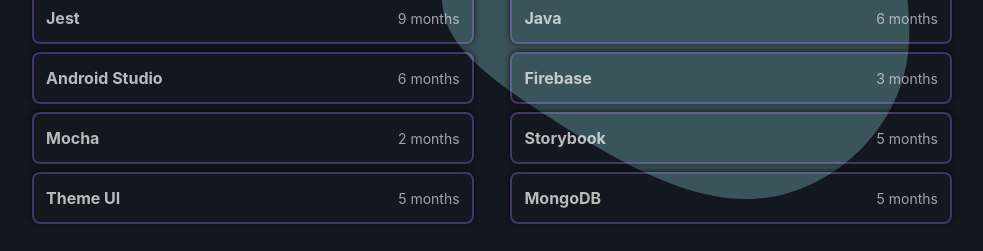
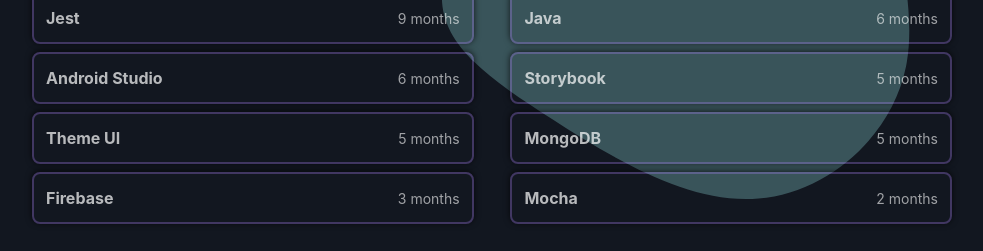
Before and after one commit to nyhvignoli/skills-clockwork, a React (Create React App) app: page / in a window 1280 px wide. Shown: the part 701-952 px from the top of the page, without its empty margins (148-1131 px from the left). Built offline with nearby package versions, Linux system fonts and the light colour scheme.

Commit message:
add sorting function to order the skills

```diff
--- a/src/App.js
+++ b/src/App.js
@@ -4,11 +4,11 @@
 
 function App() {
   const getExperienceTime = (startDate, endDate) => {
-    const months = calculateExperienceTime(startDate, endDate)
-    return convertMonthsToYear(months)
+    const months = calculateExperienceTimeInMonths(startDate, endDate)
+    return convertMonthsToYears(months)
   }
 
-  const calculateExperienceTime = (startDate, endDate) => {
+  const calculateExperienceTimeInMonths = (startDate, endDate) => {
     const currentDate = endDate ? new Date(endDate) : new Date()
     const givenDate = new Date(startDate)
 
@@ -20,7 +20,7 @@
     return currentMonth + 12 * currentYear - (startMonth + 12 * startYear)
   }
 
-  const convertMonthsToYear = (months) => {
+  const convertMonthsToYears = (months) => {
     const monthsPerYear = months / 12
     const monthsPerYearRounded = Math.floor(monthsPerYear)
     if (
@@ -55,6 +55,20 @@
     return null
   }
 
+  const skillsOrderedByExperienceTime = skills
+    .map((skill) => {
+      return {
+        ...skill,
+        experienceTimeInMonths: calculateExperienceTimeInMonths(
+          skill.startDate,
+          skill.endDate
+        )
+      }
+    })
+    .sort((a, b) => {
+      return b.experienceTimeInMonths - a.experienceTimeInMonths
+    })
+
   return (
     <div className="App">
       <header className="Header">
@@ -82,7 +96,7 @@
         </div>
       </header>
       <div className="Skills-wrapper">
-        {skills.map(({ name, startDate, endDate }) => {
+        {skillsOrderedByExperienceTime.map(({ name, startDate, endDate }) => {
           return (
             <div key={name} className="Skills">
               <h5>{name}</h5>
```
